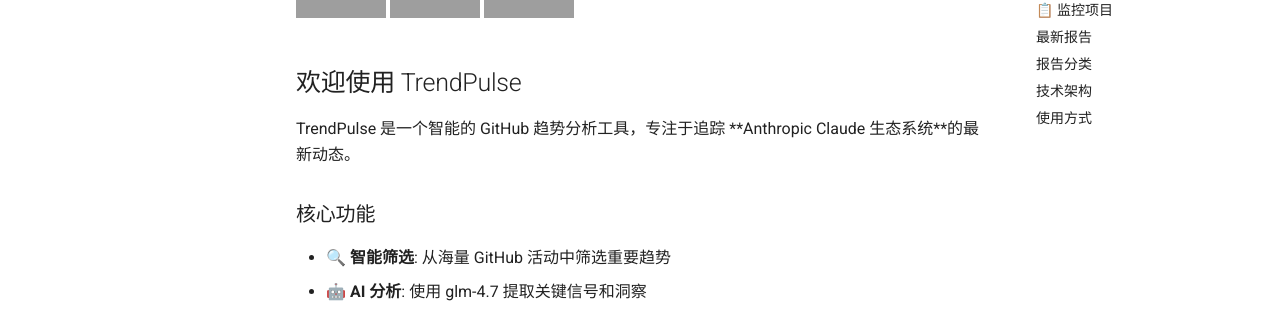
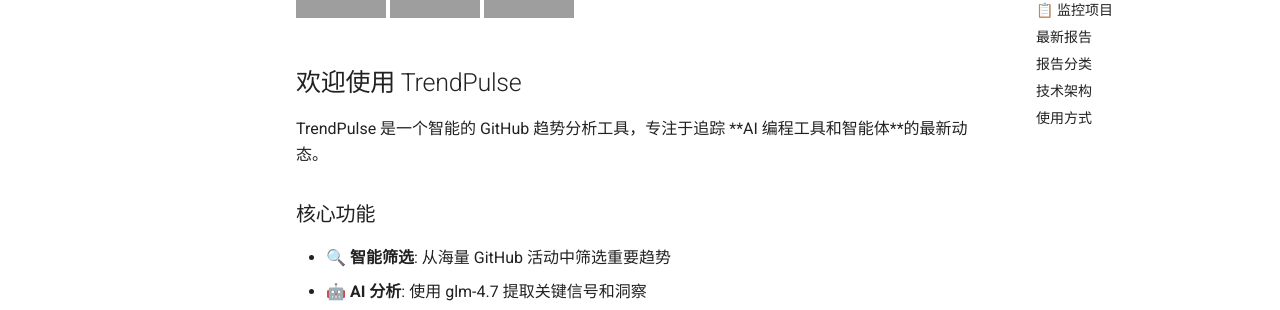
Before and after one commit to gqy20/TrendPluse, an MkDocs documentation site: the page built from docs/index.md, in a window 1280 px wide and 900 px high. Shown: the part 230-540 px from the top of the window. Built offline with MkDocs 1.6.1 and Material for MkDocs 9.7.7, drawn with Linux system fonts in a browser that asks for light colours; nearby versions of some CDN libraries; library files that are not in the unit come from our copies; comment, search, counter and statistics services are not loaded; grey boxes are pictures that could not be loaded.

Commit message:
docs: 修正项目描述，聚焦 AI 编程工具和智能体
- README: 将描述改为 "AI 编程工具和智能体"
- docs/index.md: 同步修改描述
- 更新 badge 为 "AI-智能体"
- 更准确反映项目实际监控范围

🤖 Generated with [Claude Code](https://claude.com/claude-code)

Co-Authored-By: Claude <noreply@anthropic.com>

```diff
--- a/docs/index.md
+++ b/docs/index.md
@@ -1,12 +1,12 @@
 # TrendPulse GitHub 趋势报告
 
 ![GitHub trends](https://img.shields.io/badge/GitHub-趋势分析-blue)
-![Anthropic](https://img.shields.io/badge/Anthropic-Claude-orange)
+![AI Agents](https://img.shields.io/badge/AI-智能体-orange)
 ![Daily](https://img.shields.io/badge/更新-每日-green)
 
 ## 欢迎使用 TrendPulse
 
-TrendPulse 是一个智能的 GitHub 趋势分析工具，专注于追踪 **Anthropic Claude 生态系统**的最新动态。
+TrendPulse 是一个智能的 GitHub 趋势分析工具，专注于追踪 **AI 编程工具和智能体**的最新动态。
 
 ### 核心功能
 
```
Also changed, not shown: README.md (+1 -1 lines).
